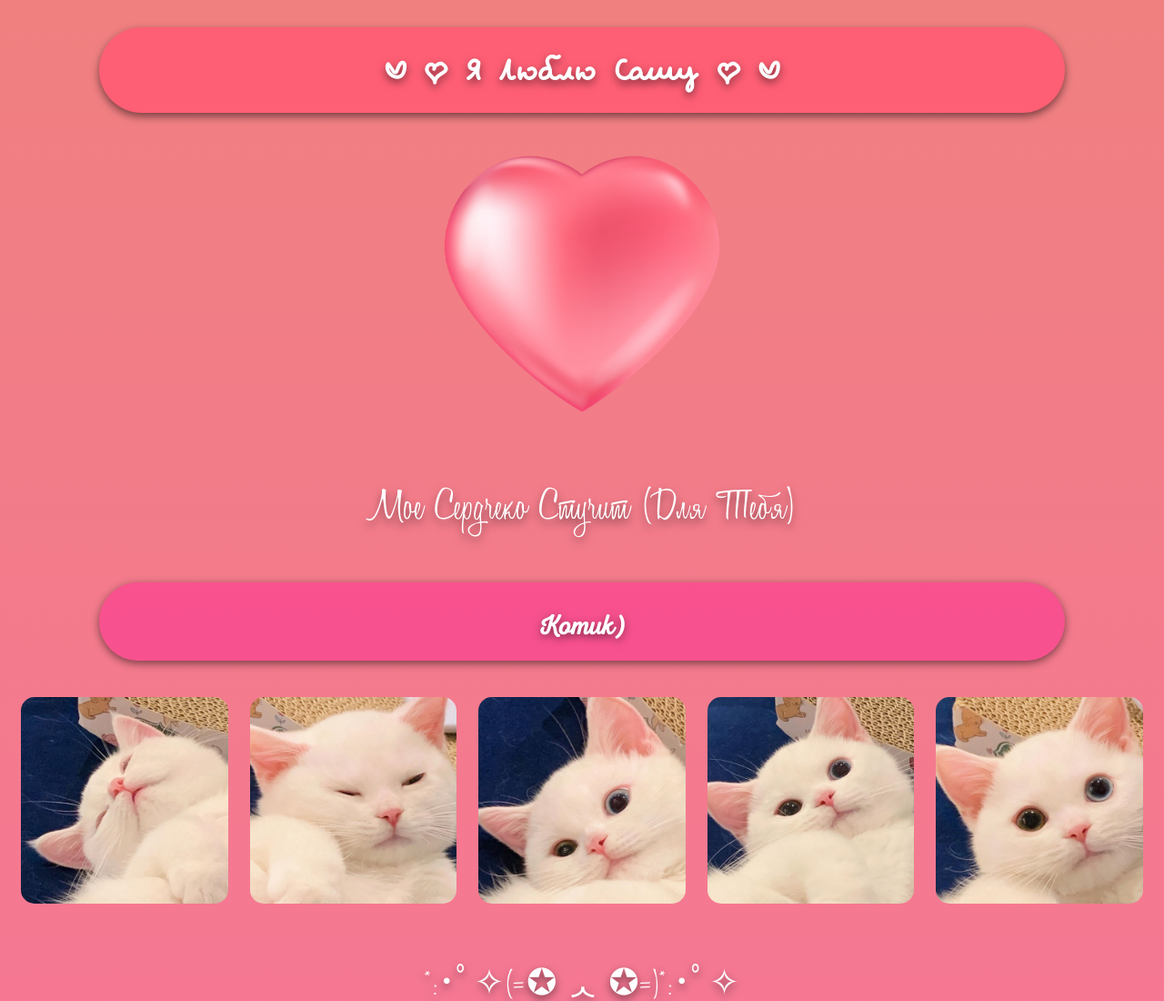
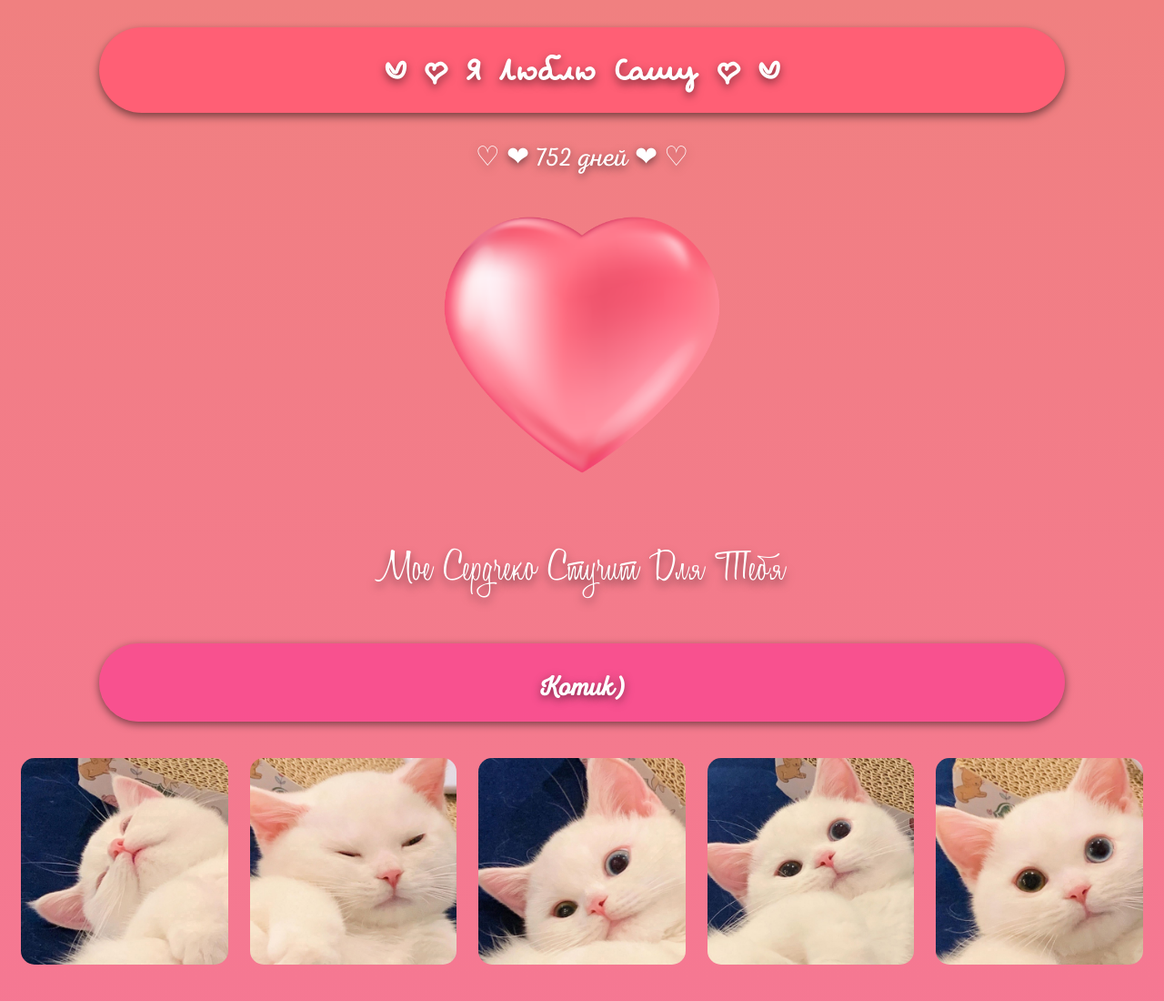
Before and after one commit to creemac/creemac.github.io, a plain HTML site: page main.html in a window 1280 px wide. Shown: the top 1100 px of the page at 91% size. Drawn offline with Linux system fonts and the light colour scheme.

Commit message:
Update main.html

```diff
--- a/main.html
+++ b/main.html
@@ -8,12 +8,57 @@
 </head>
 <body id="body">
 	<h1 align="center" id="header" style="background:#ff5f75">♥ ❤ Я Люблю Сашу ❤ ♥ </h1>
+	<div>
+		<p id="t.moe_s" align="center" style="font-family: NexaScript-Light; color: white; font-size: 30px;text-shadow: 0em 0.1em 10px rgba(0, 0, 0, 0.5);">
+			<script type = "text/javascript" >
+
+
+
+    // Один день Время в мс (миллисекундах)
+
+    var one_day = 86400000
+
+
+// Чтобы установить present_dates для двух переменных
+
+var present_date = new Date();
+
+
+// 0-11 - месяц в JavaScript
+
+var christmas_day = new Date(2019, 6, 20)
+
+
+// Рассчитать Рождество следующего года, если оно уже прошло.
+
+if (present_date.getMonth() == 11 && present_date.getdate() > 25)
+
+    christmas_day.setFullYear(christmas_day.getFullYear() + 1)
+
+
+// Рассчитать результат в миллисекундах и затем преобразовать в дни
+
+var Result = Math.round(present_date.getTime() - christmas_day.getTime()) / (one_day);
+
+
+// Удалить десятичные дроби из значения (Result) результирующих дней
+
+var Final_Result = Result.toFixed(0);
+
+
+// Для отображения значения final_result
+
+document.write("♡ ❤  " + Final_Result + " дней ❤ ♡");
+
+</script>
+		</p>
+	</div>
 	<div class="img" align="center">
 		<img id="ser" src="images/561-5618922_heart-png-clip-art-transparent-image-heart.png" style="width: 25%;">
 	</div>
 	<div>
 		<p id="t.moe_s" align="center" style="font-family: Honey; color: white; font-size: 50px;text-shadow: 0em 0.1em 10px rgba(0, 0, 0, 0.5);">
-			Мое Сердчеко Cтучит (Для Тебя)
+			Мое Сердчеко Cтучит Для Тебя
 		</p>
 	</div>
 	<h2 align="center" class="header">Котик)</h2>
```
